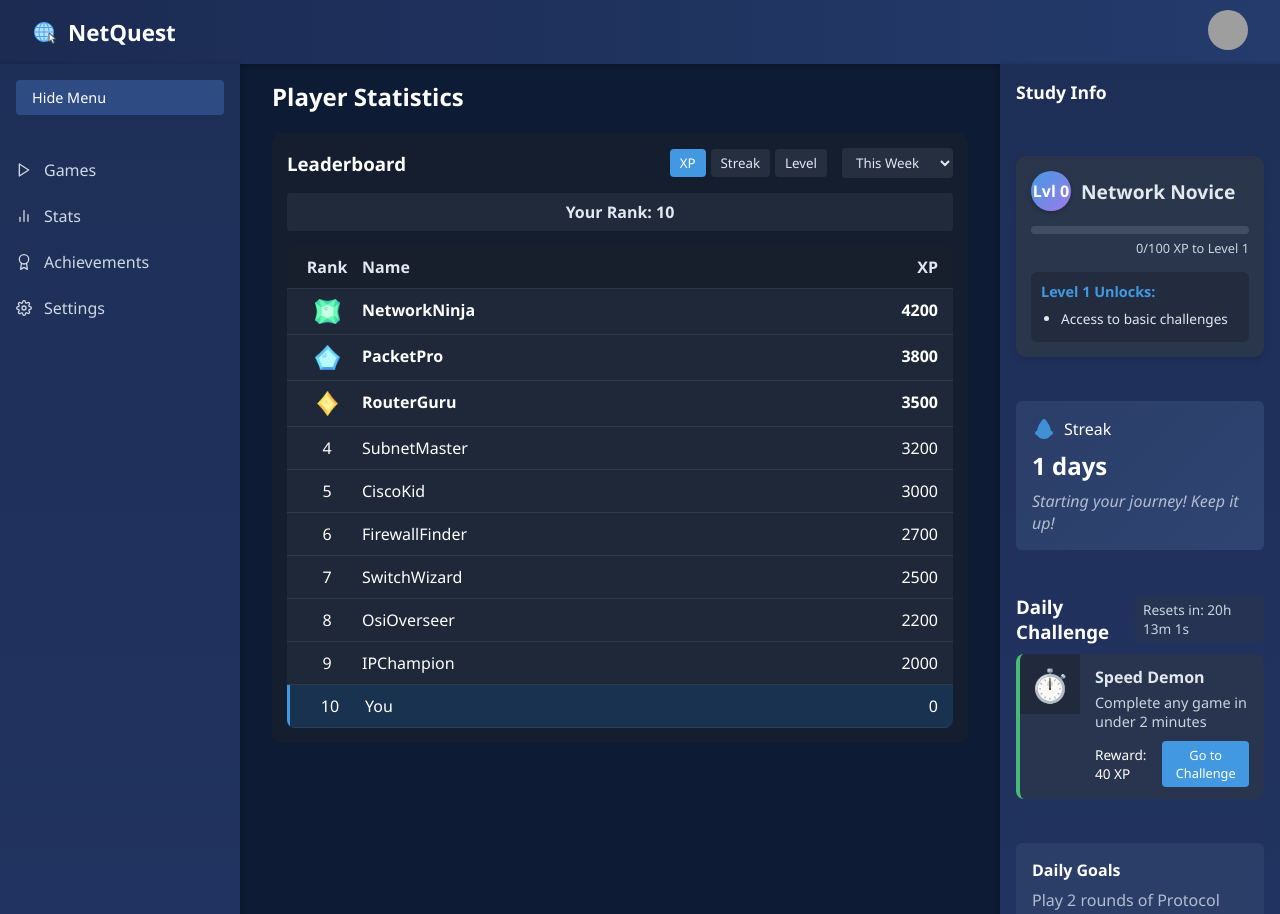
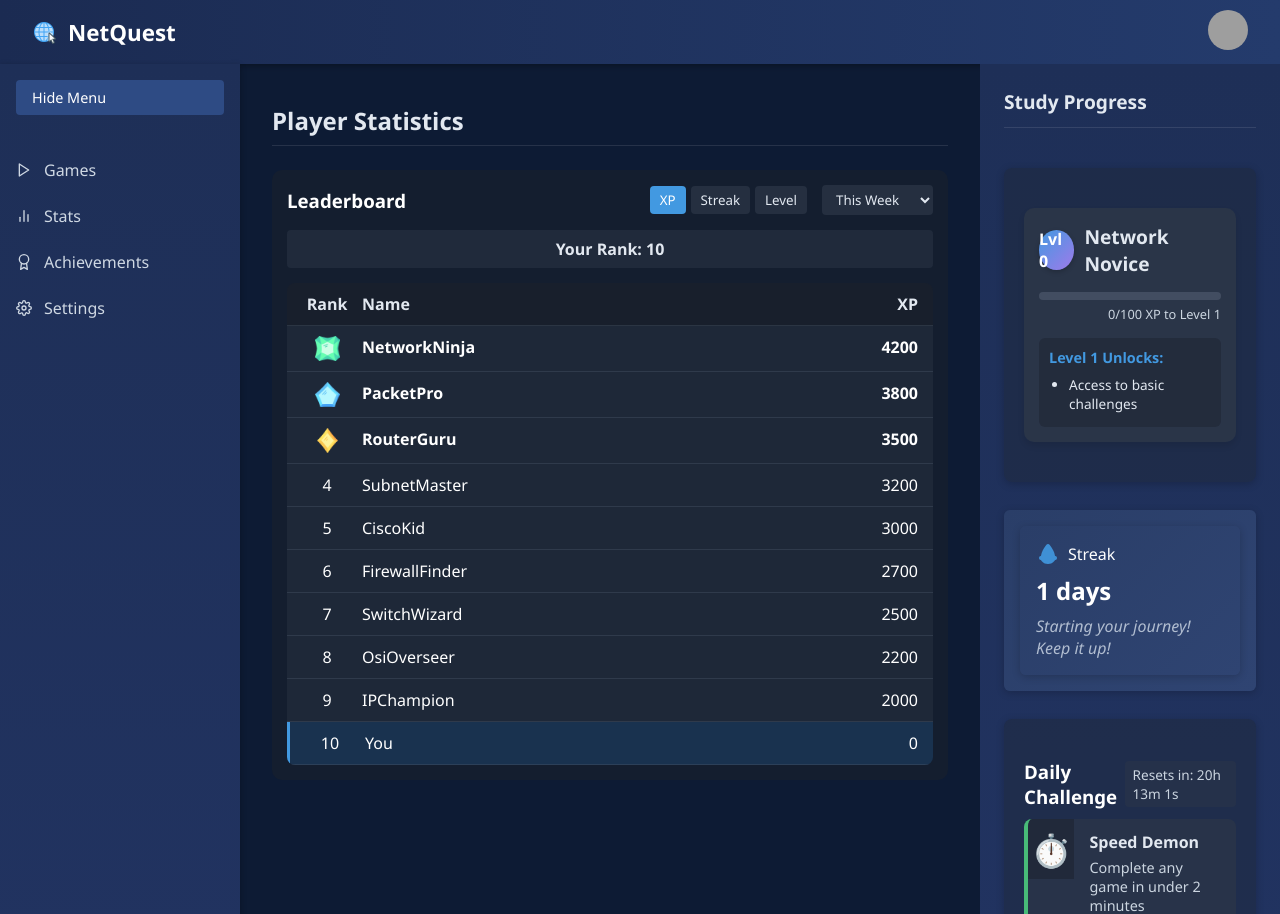
Before and after one commit to QuinOG/net-study, a React (Create React App) app: page /dashboard/stats in a window 1280 px wide. Shown: the top 914 px of the page. Built offline with nearby package versions, Linux system fonts and the light colour scheme; grey boxes are pictures that could not be loaded.

Commit message:
slight changes to landing page and study column

```diff
--- a/src/App.css
+++ b/src/App.css
@@ -202,20 +202,129 @@ body {
 
 /* Right Panel */
 .right-panel {
-  width: 280px;
-  /* Vertical gradient for right panel */
+  width: 300px;
   background: linear-gradient(180deg, #1e2f57, #223463);
-  padding: 1rem;
+  padding: 1.5rem;
   display: flex;
   flex-direction: column;
-  gap: 1.5rem;
-  box-shadow: 0 2px 6px rgba(0, 0, 0, 0.3);
+  gap: 1.75rem;
+  overflow-y: auto;
 }
 
 .panel-title {
+  font-size: 1.2rem;
+  font-weight: 600;
+  margin-bottom: 0.75rem;
+  color: #e2e8f0;
+  border-bottom: 1px solid rgba(255, 255, 255, 0.1);
+  padding-bottom: 0.75rem;
+}
+
+/* Section styling */
+.progress-section,
+.streak-section,
+.challenge-section,
+.goals-section,
+.achievements-section {
+  background: rgba(30, 41, 59, 0.5);
+  border-radius: 8px;
+  padding: 1.25rem;
+  box-shadow: 0 2px 8px rgba(0, 0, 0, 0.2);
+  transition: transform 0.2s ease, box-shadow 0.2s ease;
+}
+
+.progress-section:hover,
+.streak-section:hover,
+.challenge-section:hover,
+.goals-section:hover,
+.achievements-section:hover {
+  transform: translateY(-3px);
+  box-shadow: 0 4px 12px rgba(0, 0, 0, 0.3);
+}
+
+.goals-section h4,
+.achievements-section h4 {
+  color: #e2e8f0;
+  margin-bottom: 0.75rem;
+  font-size: 1rem;
+}
+
+.goals-section ul {
+  list-style: none;
+  margin-left: 0.5rem;
+}
+
+.goals-section li {
+  margin-bottom: 0.5rem;
+  font-size: 0.9rem;
+  color: #a0aec0;
+  position: relative;
+  padding-left: 1.25rem;
+}
+
+.goals-section li::before {
+  content: "•";
+  position: absolute;
+  left: 0;
+  color: #4299e1;
+  font-size: 1.2rem;
+}
+
+.recent-achievements-preview {
+  display: flex;
+  flex-direction: column;
+  gap: 0.5rem;
+  margin-bottom: 0.75rem;
+}
+
+.mini-achievement {
+  display: flex;
+  align-items: center;
+  gap: 0.75rem;
+  padding: 0.5rem;
+  background: rgba(45, 55, 72, 0.5);
+  border-radius: 6px;
+}
+
+.achievement-icon {
   font-size: 1.1rem;
-  margin-bottom: 0.5rem;
-  font-weight: 600;
+  display: flex;
+  align-items: center;
+  justify-content: center;
+  width: 30px;
+  height: 30px;
+  background: rgba(66, 153, 225, 0.2);
+  border-radius: 50%;
+  color: #4299e1;
+}
+
+.achievement-name {
+  font-size: 0.9rem;
+  color: #cbd5e0;
+}
+
+.view-all-link {
+  display: inline-block;
+  margin-top: 0.5rem;
+  color: #4299e1;
+  font-size: 0.9rem;
+  text-decoration: none;
+  transition: color 0.2s ease;
+}
+
+.view-all-link:hover {
+  color: #63b3ed;
+  text-decoration: underline;
+}
+
+/* Section title for game grid */
+.section-title {
+  margin: 1.5rem 0;
+  font-size: 1.5rem;
+  color: #e2e8f0;
+  position: relative;
+  padding-bottom: 0.5rem;
+  border-bottom: 1px solid rgba(255, 255, 255, 0.1);
 }
 
 /* Streak Section */
--- a/src/App.js
+++ b/src/App.js
@@ -104,6 +104,7 @@ function Header() {
   return (
     <header className="top-bar">
       <div className="top-bar-left">
+        <Link to="/" style={{ textDecoration: 'none', color: 'inherit' }}>
           <div className="logo" style={{ display: 'flex', alignItems: 'center', gap: '0.75rem' }}>
             <img
               src={logo}
@@ -114,6 +115,7 @@ function Header() {
             />
             <span>NetQuest</span>
           </div>
+        </Link>
       </div>
       <div className="top-bar-right">
         <img
@@ -131,17 +133,43 @@ function RightPanel() {
 
   return (
     <aside className="right-panel">
-      <h3 className="panel-title">Study Info</h3>
+      <h3 className="panel-title">Study Progress</h3>
 
       {/* Level Progress */}
+      <div className="progress-section">
         <LevelProgress userXP={userStats.totalXP} />
+      </div>
 
       {/* Streak Section with colored flames */}
+      <div className="streak-section">
         <StreakCounter streakDays={userStats.currentStreak} />
+      </div>
 
-      {/* Daily Challenge */}
+      {/* Daily Challenge - only show if available */}
+      <div className="challenge-section">
         <DailyChallenge userStats={userStats} />
+      </div>
 
+      {/* Recent Achievements Preview - only show if there are achievements */}
+      {userStats.completedAchievements && userStats.completedAchievements.length > 0 && (
+        <div className="achievements-section">
+          <h4>Recent Achievements</h4>
+          <div className="recent-achievements-preview">
+            {userStats.completedAchievements.slice(-2).map(achievement => (
+              <div key={achievement.id} className="mini-achievement">
+                <span className="achievement-icon">{achievement.icon}</span>
+                <span className="achievement-name">{achievement.name}</span>
+              </div>
+            ))}
+          </div>
+          <Link to="/dashboard/achievements" className="view-all-link">
+            View All Achievements
+          </Link>
+        </div>
+      )}
+
+      {/* Only show goals section if there are goals or no achievements */}
+      {(!userStats.completedAchievements || userStats.completedAchievements.length === 0) && (
         <div className="goals-section">
           <h4>Daily Goals</h4>
           <ul>
@@ -149,25 +177,7 @@ function RightPanel() {
             <li>Score at least 80% in Port Game</li>
           </ul>
         </div>
-
-      {/* Recent Achievements Preview */}
-      <div className="achievements-section">
-        <h4>Recent Achievements</h4>
-        <div className="recent-achievements-preview">
-          {userStats.completedAchievements && userStats.completedAchievements.slice(-3).map(achievement => (
-            <div key={achievement.id} className="mini-achievement">
-              <span className="achievement-icon">{achievement.icon}</span>
-              <span className="achievement-name">{achievement.name}</span>
-            </div>
-          ))}
-          {(!userStats.completedAchievements || userStats.completedAchievements.length === 0) && (
-            <p>Complete challenges to earn achievements!</p>
       )}
-        </div>
-        <Link to="/dashboard/achievements" className="view-all-link">
-          View All Achievements
-        </Link>
-      </div>
     </aside>
   );
 }
@@ -182,16 +192,16 @@ function Home() {
 
   return (
     <main className="content">
-      <h3 className="section-title">Choose a Game</h3>
-
       {/* Minimized Leaderboard */}
       <Leaderboard minimized={true} />
+
+      <h3 className="section-title">Choose a Game</h3>
 
       <div className="game-grid">
         {/* Protocol Game Card */}
         <div className="game-card">
           <div className="card-icon">
-            <FiPlay size={32} />
+            <FiBookOpen size={32} />
           </div>
           <h4>Protocol Game</h4>
           <p className="card-description">
@@ -205,7 +215,7 @@ function Home() {
         {/* Port Game Card */}
         <div className="game-card">
           <div className="card-icon">
-            <FiPlay size={32} />
+            <FiBookOpen size={32} />
           </div>
           <h4>Port Game</h4>
           <p className="card-description">
@@ -219,7 +229,7 @@ function Home() {
         {/* Subnet Game Card */}
         <div className="game-card">
           <div className="card-icon">
-            <FiPlay size={32} />
+            <FiBookOpen size={32} />
           </div>
           <h4>Subnetting Game</h4>
           <p className="card-description">
@@ -232,7 +242,7 @@ function Home() {
 
         <div className="game-card">
           <div className="card-icon">
-            <FiPlay size={32} />
+            <FiBookOpen size={32} />
           </div>
           <h4>IT Acronym Game</h4>
           <p className="card-description">
--- a/src/components/LandingPage.js
+++ b/src/components/LandingPage.js
@@ -25,12 +25,14 @@ const LandingPage = () => {
             Our interactive games and challenges make mastering technical concepts fun and effective.
           </p>
 
-          <Link to="/dashboard" className="login-button">
-            Login to Save Progress <FaArrowRight className="icon-right" />
-          </Link>
-          <Link to="/dashboard" className="login-button">
-            Look Around <FaArrowRight className="icon-right" />
-          </Link>
+          <div className="button-group">
+            <Link to="/dashboard" className="login-button primary">
+              Explore as Guest <FaArrowRight className="icon-right" />
+            </Link>
+            <Link to="/dashboard" className="login-button primary">
+              Login to Save Progress <FaArrowRight className="icon-right" />
+            </Link>
+          </div>
         </div>
       </div>
 
--- a/src/styles/LandingPage.css
+++ b/src/styles/LandingPage.css
@@ -84,26 +84,52 @@
   max-width: 700px;
 }
 
+.button-group {
+  display: flex;
+  flex-direction: column;
+  gap: 1rem;
+  margin-top: 1rem;
+  max-width: 400px;
+  margin-left: auto;
+  margin-right: auto;
+}
+
 .login-button {
   margin-top: 0.5rem;
   display: flex;
   align-items: center;
   gap: 0.5rem;
-  background-color: #3182ce;
-  color: white;
   font-weight: 600;
   font-size: 1.25rem;
-  padding: 1rem 2.5rem;
+  padding: 1rem 1.5rem;
   border-radius: 8px;
   text-decoration: none;
   transition: all 0.3s ease;
+  text-align: center;
+}
+
+.login-button.primary {
+  background-color: #3182ce;
+  color: white;
   box-shadow: 0 6px 18px rgba(49, 130, 206, 0.3);
 }
 
-.login-button:hover {
+.login-button.secondary {
+  background-color: rgba(255, 255, 255, 0.1);
+  color: #e2e8f0;
+  border: 1px solid rgba(255, 255, 255, 0.2);
+}
+
+.login-button.primary:hover {
   background-color: #2c5282;
   transform: translateY(-3px);
   box-shadow: 0 8px 25px rgba(49, 130, 206, 0.4);
+}
+
+.login-button.secondary:hover {
+  background-color: rgba(255, 255, 255, 0.2);
+  transform: translateY(-3px);
+  box-shadow: 0 8px 25px rgba(0, 0, 0, 0.1);
 }
 
 .icon-right {
```
Lines whose indentation alone changed are shown as unchanged.
